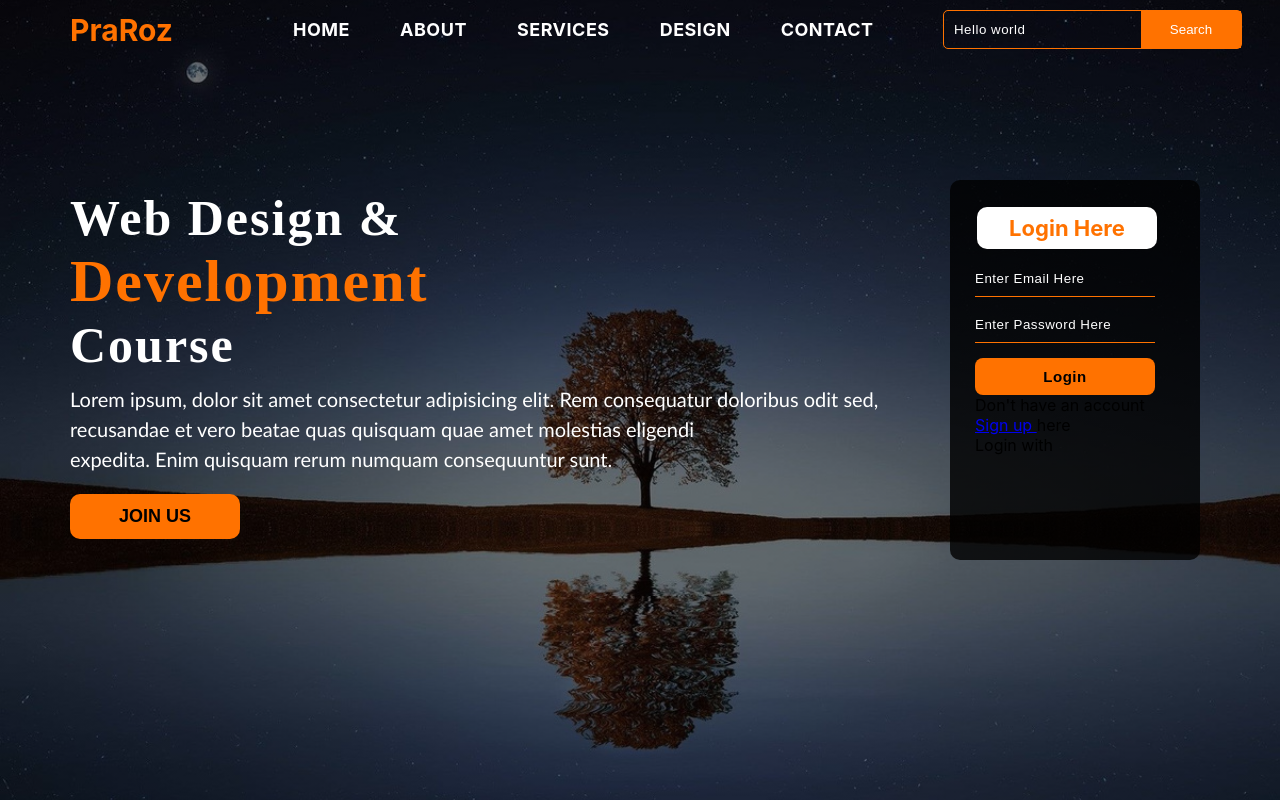
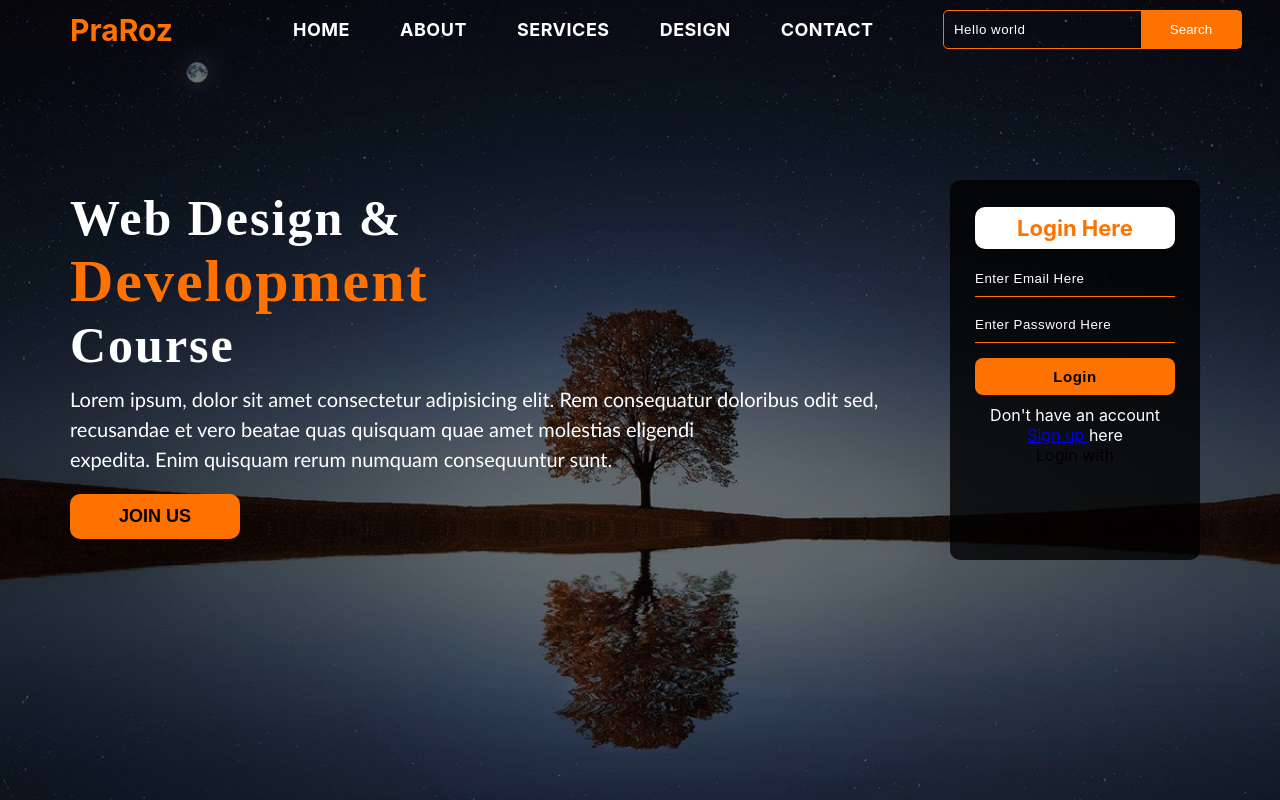
Before and after one commit to Andrew-Marfo/literate-palm-tree, a React (Create React App) app: page / in a window 1280 px wide. Built offline with nearby package versions, Linux system fonts and the light colour scheme.

Commit message:
center form items

```diff
--- a/src/components/form/form.css
+++ b/src/components/form/form.css
@@ -10,6 +10,8 @@
   top: 180px;
   right: 80px;
   border-radius: 10px;
+  display: flex;
+  flex-direction: column;
   align-items: center;
   padding: 25px;
 }
@@ -19,7 +21,7 @@
   text-align: center;
   background-color: white;
   font-size: 22px;
-  width: 180px;
+  width: 200px;
   margin: 2px;
   padding: 8px;
   border: none;
@@ -36,7 +38,7 @@
   color: white;
   margin-top: 20px;
   padding-bottom: 10px;
-  width: 180px;
+  width: 200px;
 }
 
 .form input:focus {
@@ -50,7 +52,7 @@
 
 .login-btn {
   margin-top: 15px;
-  width: 180px;
+  width: 200px;
   padding: 10px;
   border: none;
   border-radius: 8px;
@@ -70,3 +72,9 @@
 .login-btn:hover {
   background-color: white;
 }
+
+.link{
+    margin-top: 10px;
+    color: white;
+    text-align: center;
+}
```
